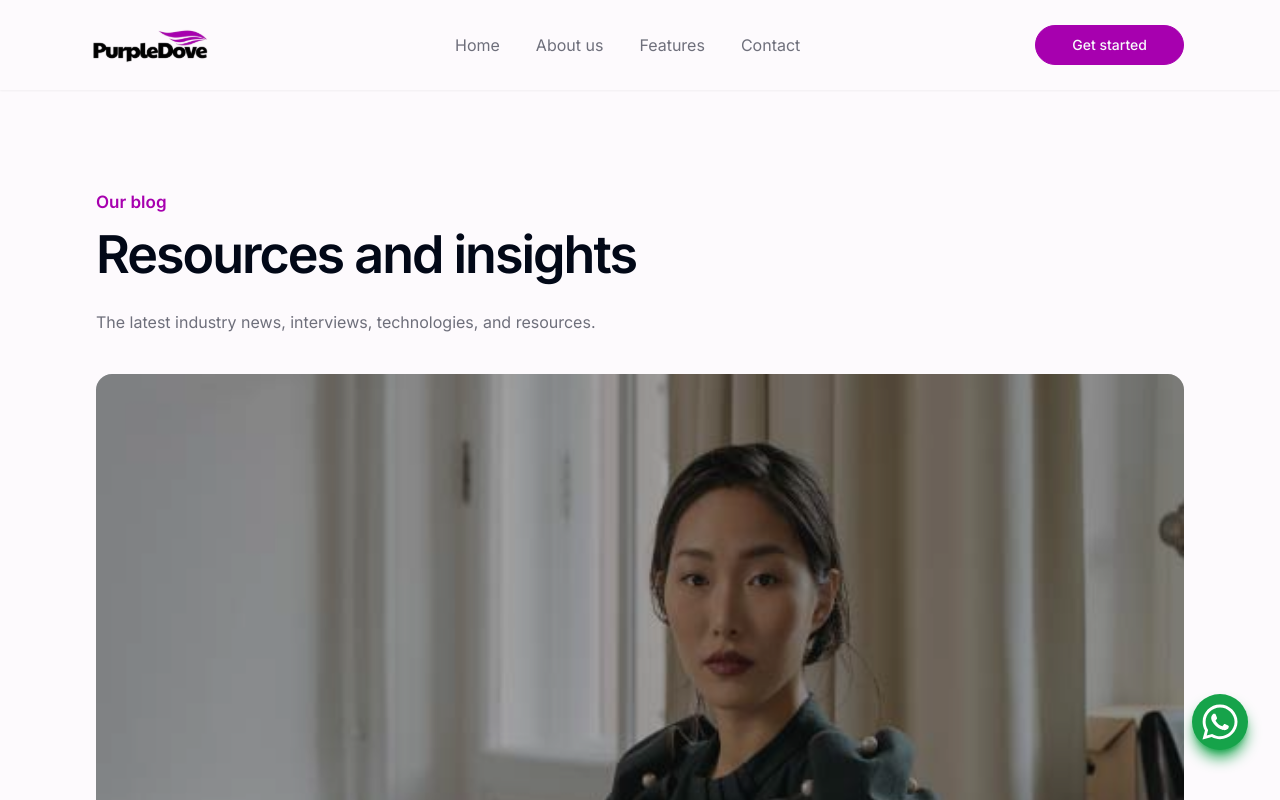
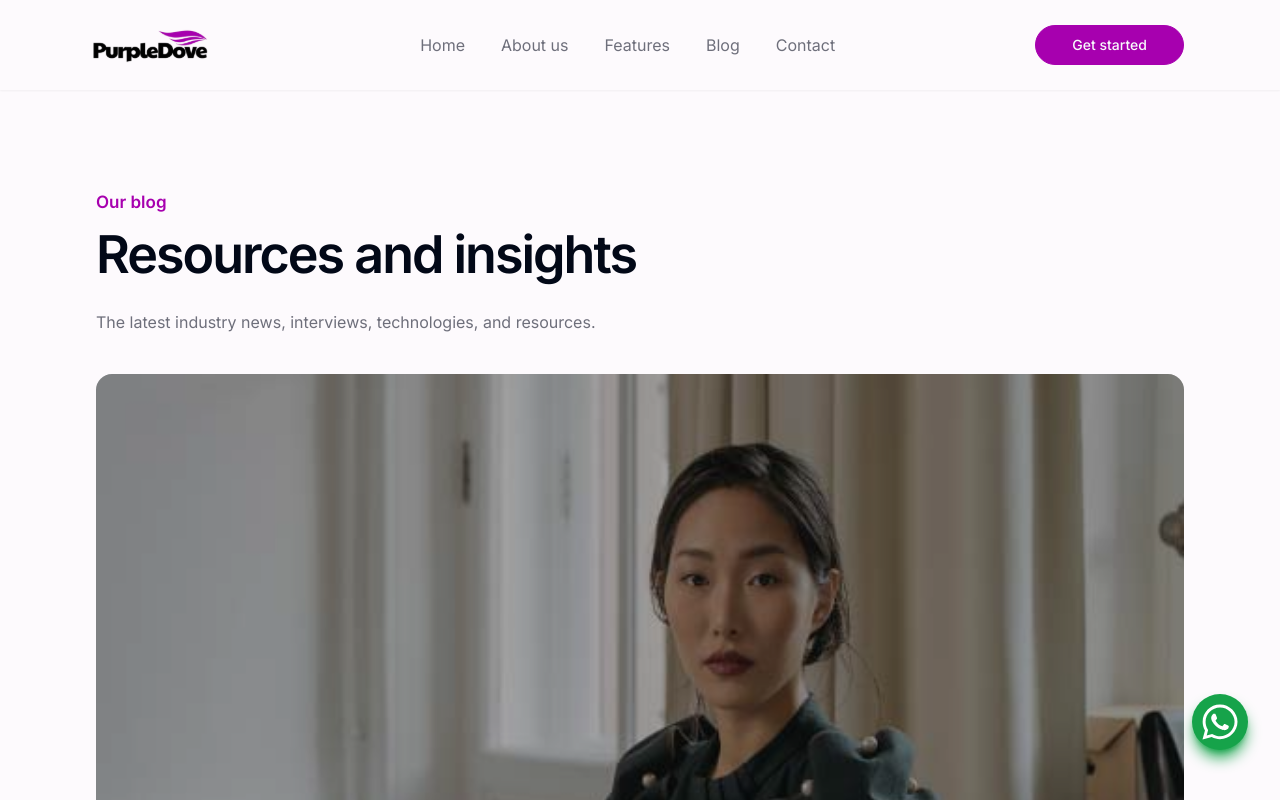
Before and after one commit to lassod/PurpledoveUI, a Next.js app: page /blog in a window 1280 px wide. Shown: the top 800 px of the page. Built offline with nearby package versions, Linux system fonts and the light colour scheme.

Commit message:
Update Components.ts
Added blog

```diff
--- a/src/app/components/assets/data/Components.ts
+++ b/src/app/components/assets/data/Components.ts
@@ -60,10 +60,10 @@ export const navContent = [
     url: "/features",
     title: "Features",
   },
-  // {
-  //   url: "/blog",
-  //   title: "Blog",
-  // },
+   {
+    url: "/blog",
+     title: "Blog",
+   },
   {
     url: "/contact",
     title: "Contact",
```
